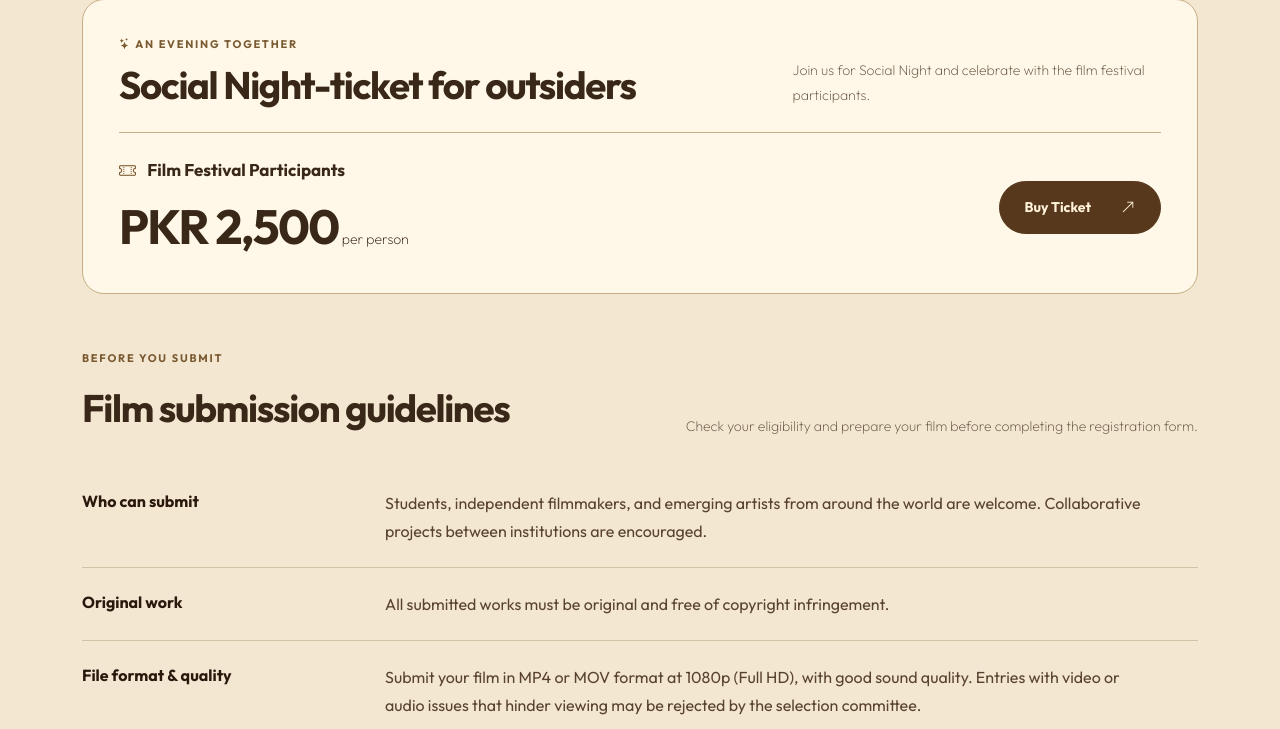
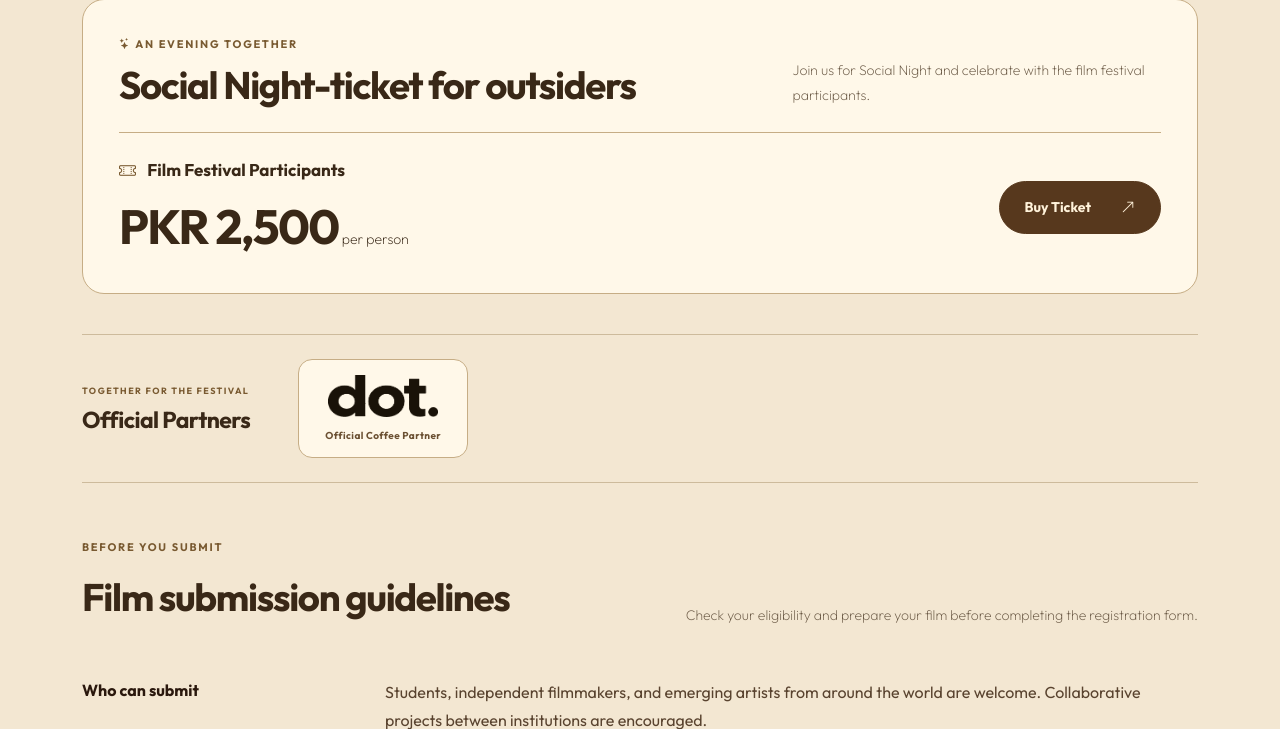
Before and after one commit to alihassan444/film-fest, a Laravel app: page /submission in a window 1280 px wide. Shown: the part 1378-2107 px from the top of the page. Run offline with Laravel 12, Linux system fonts and the light colour scheme; parts of the project's set-up code (start-up, migrations or seed data) failed here and were passed over.

Commit message:
fix: addofficialcoffeepartner

```diff
--- a/public/frontend/css/brand.css
+++ b/public/frontend/css/brand.css
@@ -140,6 +140,15 @@
 .footer-venue-eyebrow { display: flex; align-items: center; gap: 8px; color: #CEAC73; font-size: 10px; text-transform: uppercase; letter-spacing: .14em; font-weight: 700; margin-bottom: 20px; }
 .footer-venue-details h2 { color: #F8F3E1; font-size: clamp(28px, 3.4vw, 42px); line-height: 1.15; margin-bottom: 28px; }
 .submission-rules { margin-top: 56px; }
+.submission-partners { display: flex; align-items: center; gap: 28px 48px; margin-top: 40px; padding: 24px 0; border-top: 1px solid #cdbb9c; border-bottom: 1px solid #cdbb9c; }
+.submission-partners-heading { flex: 0 0 auto; }
+.submission-partners-heading .submission-eyebrow { font-size: 9px; margin-bottom: 8px; }
+.submission-page .submission-partners h2 { margin: 0; font-size: 23px; letter-spacing: -.025em; }
+.submission-partner-list { display: flex; flex-wrap: wrap; align-items: center; gap: 20px 32px; margin: 0; padding: 0; list-style: none; }
+.submission-partner { display: flex; flex-direction: column; align-items: center; gap: 10px; padding: 14px 26px; border: 1px solid #c6ad85; border-radius: 14px; background: #fff8e9; }
+.submission-partner img { display: block; width: 110px; height: 44px; object-fit: contain; }
+.submission-partner span { color: #6b5032; font-size: 10px; font-weight: 600; letter-spacing: .04em; }
+@media (max-width: 575px) { .submission-partners { flex-direction: column; align-items: flex-start; gap: 20px; } }
 .submission-rules-list { margin: 0; }
 .submission-rules-list > div { display: grid; grid-template-columns: minmax(150px, 1fr) minmax(0, 3fr); gap: 16px 32px; padding: 22px 0; border-bottom: 1px solid #D2C3A6; }
 .submission-rules-list dt { color: #2A180D; font-weight: 700; }
--- /dev/null
+++ b/resources/views/partials/official-partners.blade.php
@@ -0,0 +1,14 @@
+<section class="submission-partners" aria-labelledby="official-partners-title">
+    <div class="submission-partners-heading">
+        <span class="submission-eyebrow">Together for the festival</span>
+        <h2 id="official-partners-title">Official Partners</h2>
+    </div>
+    <ul class="submission-partner-list" aria-label="Festival partners">
+        <li class="submission-partner">
+            <a href="https://www.instagram.com/p/Df-LOIJxyKv/?hl=en" target="_blank" rel="noopener noreferrer" aria-label="Visit dot. on Instagram (opens in a new tab)">
+                <img src="{{ asset('frontend/images/partners/dot-coffee.png') }}" alt="dot." width="220" height="84" loading="lazy">
+            </a>
+            <span>Official Coffee Partner</span>
+        </li>
+    </ul>
+</section>
--- a/resources/views/submission.blade.php
+++ b/resources/views/submission.blade.php
@@ -41,6 +41,7 @@
             </article>
         </div>
         @include('partials.social-night-section')
+        @include('partials.official-partners')
         <section class="submission-rules" aria-labelledby="submission-rules-title">
             <div class="submission-fees-heading">
                 <div><span class="submission-eyebrow">Before you submit</span><h2 id="submission-rules-title">Film submission guidelines</h2></div>
```
Also changed, not shown: public/frontend/images/partners/dot-coffee.png (added).
